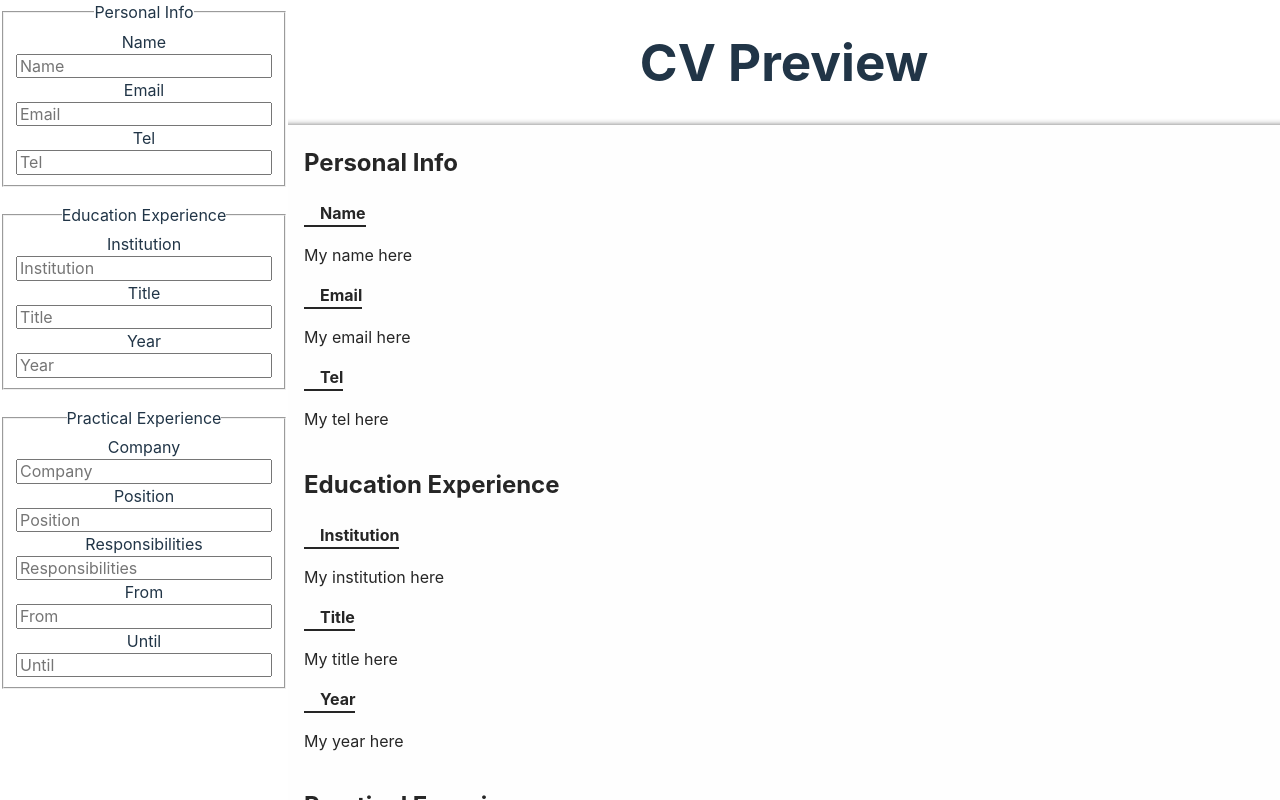
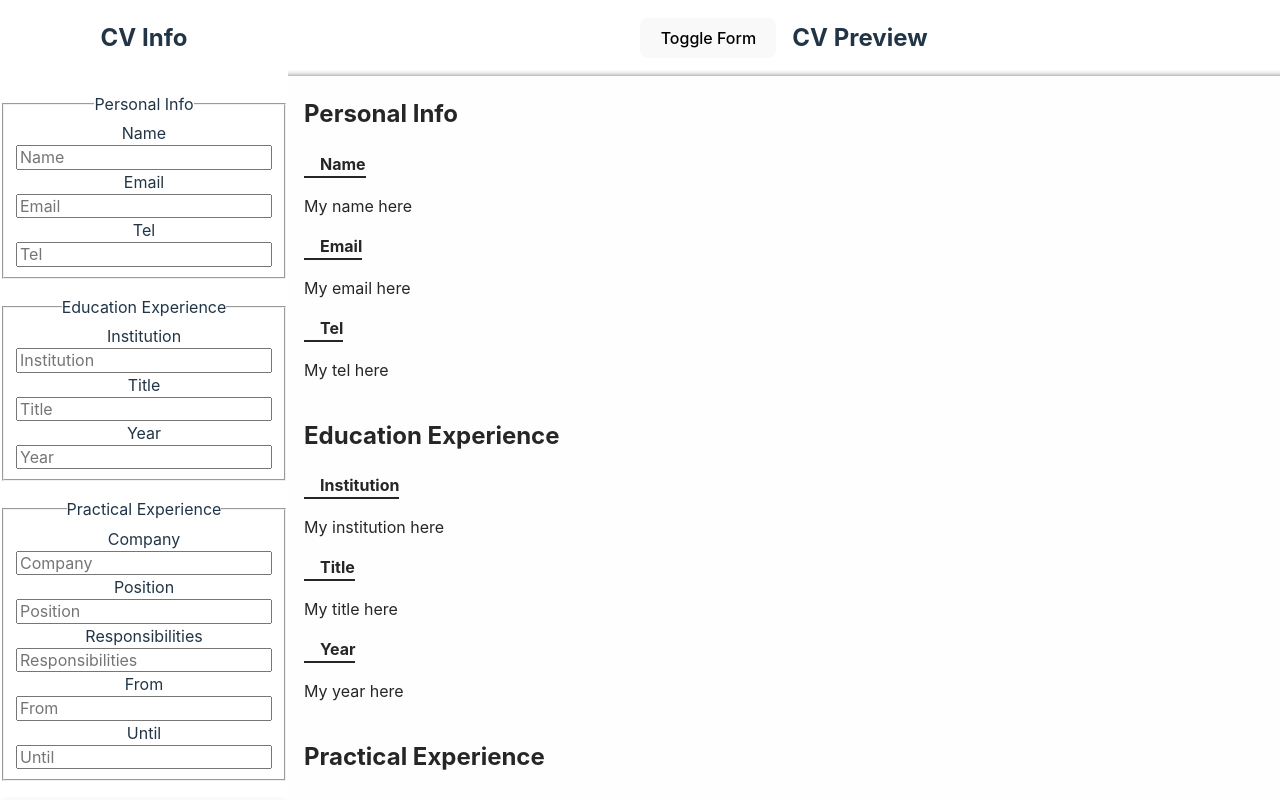
Before and after one commit to VeruAmari/cv-application, a React (Vite) app: page / in a window 1280 px wide. Built offline with nearby package versions, Linux system fonts and the light colour scheme.

Commit message:
Implement hide-form buttons

```diff
--- a/src/components/form.jsx
+++ b/src/components/form.jsx
@@ -1,11 +1,17 @@
+import { toggleHideForm } from './hideForm';
 /* eslint-disable react/prop-types */
 function Form({ children }) {
   function handle(e) {
     e.preventDefault();
+    toggleHideForm();
   }
   return (
-    <form action="" onSubmit={handle}>
+    <form className="form" action="" onSubmit={handle}>
+      <h2>CV Info</h2>
       {children}
+      <button type="submit" onSubmit={handle}>
+        Hide Form
+      </button>
     </form>
   );
 }
--- /dev/null
+++ b/src/components/hideForm.js
@@ -0,0 +1,6 @@
+function toggleHideForm() {
+  const form = document.querySelector('.form');
+  form.classList.toggle('hide');
+}
+
+export { toggleHideForm };
--- a/src/components/preview.jsx
+++ b/src/components/preview.jsx
@@ -1,8 +1,19 @@
+import { toggleHideForm } from './hideForm';
 /* eslint-disable react/prop-types */
 function Preview({ children }) {
   return (
     <div className="preview-panel">
-      <h1>CV Preview</h1>
+      <div className="header">
+        <button
+          className="toggleForm"
+          onClick={() => {
+            toggleHideForm();
+          }}
+        >
+          Toggle Form
+        </button>
+        <h2>CV Preview</h2>
+      </div>
       <div className="preview">{children}</div>
     </div>
   );
--- a/src/styles/App.css
+++ b/src/styles/App.css
@@ -29,10 +29,16 @@
   justify-items: center;
 }
 form,
-fieldset {
+fieldset,
+.header {
   display: grid;
   align-items: start;
   align-content: start;
+}
+.header {
+  grid-template-columns: auto auto;
+  gap: 1rem;
+  align-items: center;
 }
 form {
   gap: 1rem;
@@ -40,10 +46,6 @@ form {
   grid-template-columns: 1fr;
   overflow: scroll;
   max-height: 100vh;
-}
-.hide {
-  width: 0px;
-  visibility: hidden;
 }
 input {
   max-width: 30ex;
@@ -53,3 +55,7 @@ input {
   padding-left: 1rem;
   border-bottom: #262626 solid 2px;
 }
+.hide {
+  width: 0px;
+  visibility: hidden;
+}
```
